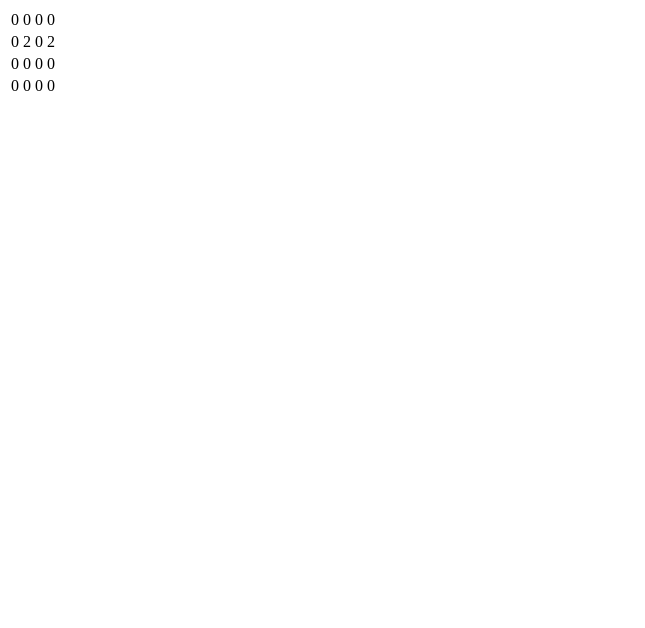
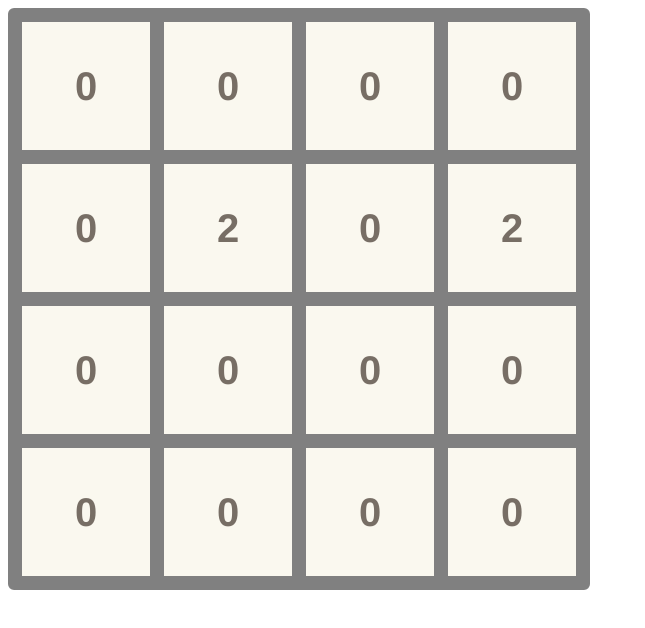
Before and after one commit to troy-lamerton/mvc-2048, a website: page public/index.html in a window 1280 px wide. Shown: the whole page, without its empty margins (0-645 px from the left). Drawn offline with Linux system fonts and the light colour scheme.

Commit message:
Add stylesheet

```diff
--- a/public/index.html
+++ b/public/index.html
@@ -4,6 +4,7 @@
     <meta charset="utf-8">
     <meta name="viewport" content="width=device-width, initial-scale=1">
     <title>2048 MVC! - Browser</title>
+    <link rel="stylesheet" type="text/css" href="style.css" />
   </head>
   <body>
     <section id="game"></section>
--- /dev/null
+++ b/public/style.css
@@ -0,0 +1,34 @@
+table {
+  table-layout: fixed;
+  width: 8em;
+  height: 7em;
+  line-height: 0.9em;
+  border : gray 7px solid;
+  border-radius: 6px;
+
+  border-spacing : 0px;
+  font-size: 2.5em;
+  font-weight: bold;
+  font-family: "Clear Sans", "Helvetica Neue", Arial, sans-serif;
+}
+
+td {
+  border : gray 7px solid;
+
+  width: 2em;
+  height: 2em;
+  padding: 0.6em;
+  margin: 0;
+
+  text-align : center;
+  vertical-align : middle;
+  white-space: nowrap;
+  overflow: hidden;
+  text-overflow: clip;
+
+  background-color: #faf8ef;
+}
+
+td.number {
+  color: #776e65;
+}
```
